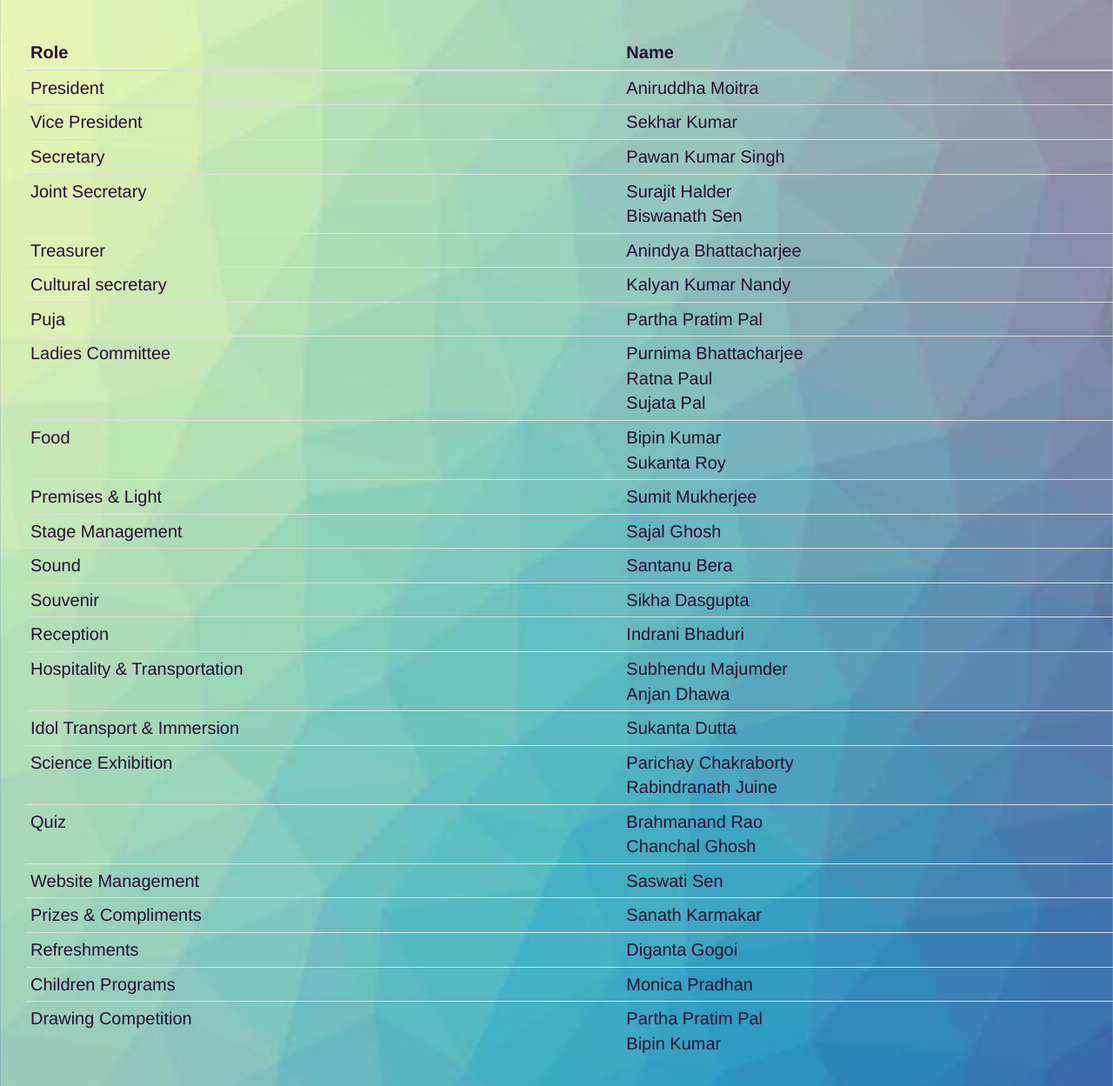
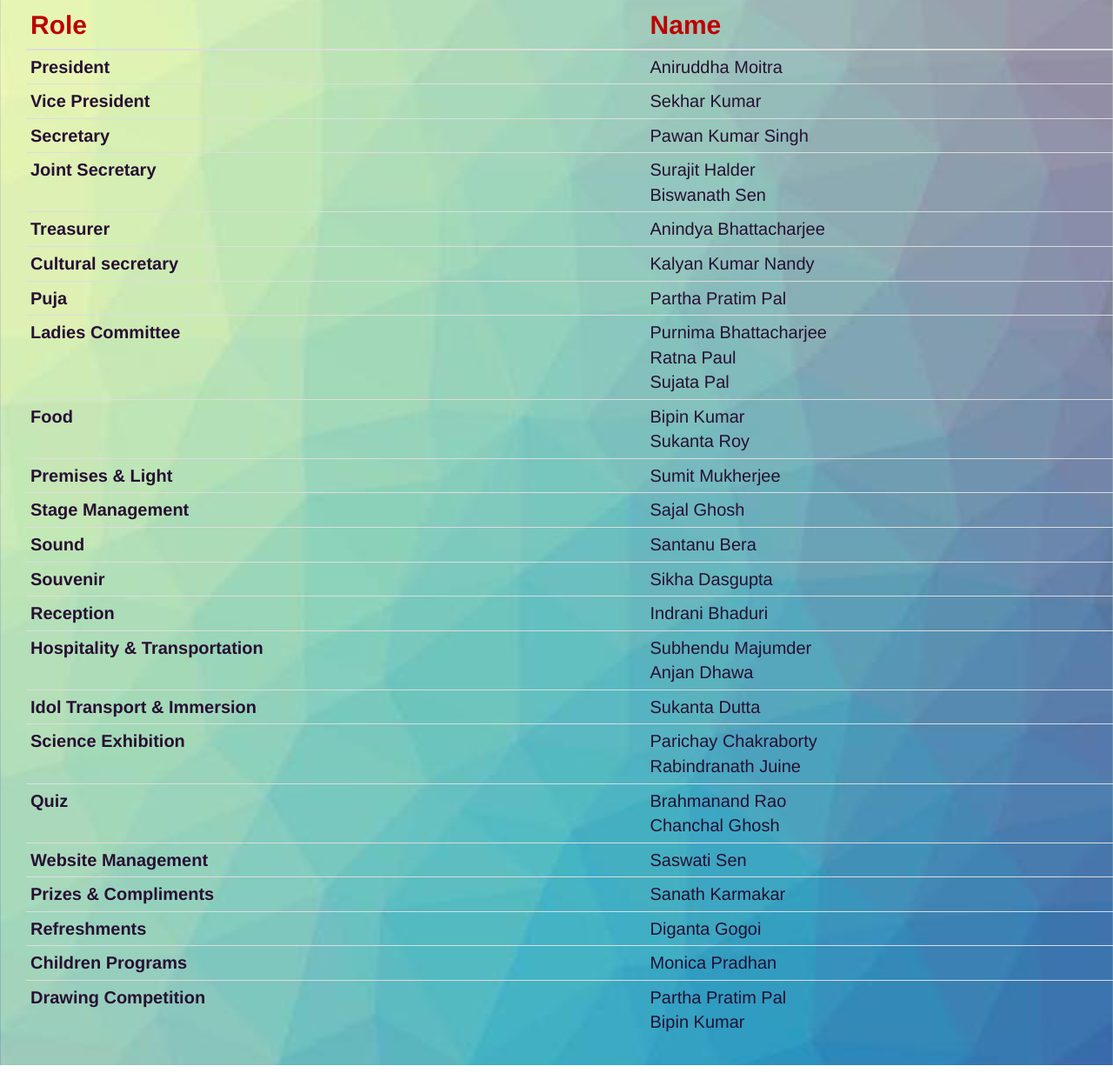
Before and after one commit to kalpakkamdurgapujo/kalpakkamdurgapujo.github.io, a website: page committee_members.html in a window 1280 px wide. Shown: the part 144-1393 px from the top of the page at 87% size. After the commit the page ends 1369 px from the top, so only its background shows below. Drawn offline with nearby package versions, Linux system fonts and the light colour scheme.

Commit message:
Minor UI changes

```diff
--- a/committee_members.html
+++ b/committee_members.html
@@ -2,7 +2,7 @@
 <html>
 	<head>
 		<meta charset = "UTF-8">
-		<title>About Kalpakkam</title>
+		<title>Committee Members</title>
 		<link rel="stylesheet" href="https://maxcdn.bootstrapcdn.com/bootstrap/3.3.7/css/bootstrap.min.css">
 		<link rel="stylesheet" type="text/css" href="./assets/css/style.css">
 	</head>
@@ -18,105 +18,105 @@
   			</div>
 		</nav>
 		<br><br>
-		<h1>Committee Members</h1><br>
+		<h1>Committee Members</h1>
 		<table class="table table-condensed table-hover table-responsive">
     		<thead>
-      			<tr>
+      			<tr style="font-size: 30px; color: rgb(190, 0, 0);">
         			<th>Role</th>
         			<th>Name</th>
       			</tr>
     		</thead>
     		<tbody>
     			<tr>
-        			<td>President</td>
+        			<td><strong>President</strong></td>
         			<td>Aniruddha Moitra</td>
       			</tr>
       			<tr>
-        			<td>Vice President</td>
+        			<td><strong>Vice President</strong></td>
         			<td>Sekhar Kumar</td>
       			</tr>
       			<tr>
-        			<td>Secretary</td>
+        			<td><strong>Secretary</strong></td>
         			<td>Pawan Kumar Singh</td>
       			</tr>
       			<tr>
-        			<td>Joint Secretary</td>
+        			<td><strong>Joint Secretary</strong></td>
         			<td>Surajit Halder<br>Biswanath Sen</td>
       			</tr>
       			<tr>
-        			<td>Treasurer</td>
+        			<td><strong>Treasurer</strong></td>
         			<td>Anindya Bhattacharjee</td>
       			</tr>
       			<tr>
-        			<td>Cultural secretary</td>
+        			<td><strong>Cultural secretary</strong></td>
         			<td>Kalyan Kumar Nandy</td>
       			</tr>
       			<tr>
-        			<td>Puja</td>
+        			<td><strong>Puja</strong></td>
         			<td>Partha Pratim Pal</td>
       			</tr>
       			<tr>
-        			<td>Ladies Committee</td>
+        			<td><strong>Ladies Committee</strong></td>
         			<td>Purnima Bhattacharjee<br>Ratna Paul<br>Sujata Pal</td>
       			</tr>
       			<tr>
-        			<td>Food</td>
+        			<td><strong>Food</strong></td>
         			<td>Bipin Kumar<br>Sukanta Roy</td>
       			</tr>
       			<tr>
-        			<td>Premises &amp; Light</td>
+        			<td><strong>Premises &amp; Light</strong></td>
         			<td>Sumit Mukherjee</td>
       			</tr>
       			<tr>
-        			<td>Stage Management</td>
+        			<td><strong>Stage Management</strong></td>
         			<td>Sajal Ghosh</td>
       			</tr>
       			<tr>
-        			<td>Sound</td>
+        			<td><strong>Sound</strong></td>
         			<td>Santanu Bera</td>
       			</tr>
       			<tr>
-        			<td>Souvenir</td>
+        			<td><strong>Souvenir</strong></td>
         			<td>Sikha Dasgupta</td>
       			</tr>
       			<tr>
-        			<td>Reception</td>
+        			<td><strong>Reception</strong></td>
         			<td>Indrani Bhaduri</td>
       			</tr>
       			<tr>
-        			<td>Hospitality &amp; Transportation</td>
+        			<td><strong>Hospitality &amp; Transportation</strong></td>
         			<td>Subhendu Majumder<br>Anjan Dhawa</td>
       			</tr>
       			<tr>
-        			<td>Idol Transport &amp; Immersion</td>
+        			<td><strong>Idol Transport &amp; Immersion</strong></td>
         			<td>Sukanta Dutta</td>
       			</tr>
       			<tr>
-        			<td>Science Exhibition</td>
+        			<td><strong>Science Exhibition</strong></td>
         			<td>Parichay Chakraborty<br>Rabindranath Juine</td>
       			</tr>
       			<tr>
-        			<td>Quiz</td>
+        			<td><strong>Quiz</strong></td>
         			<td>Brahmanand Rao<br>Chanchal Ghosh</td>
       			</tr>
       			<tr>
-        			<td>Website Management</td>
+        			<td><strong>Website Management</strong></td>
         			<td>Saswati Sen</td>
       			</tr>
       			<tr>
-        			<td>Prizes &amp; Compliments</td>
+        			<td><strong>Prizes &amp; Compliments</strong></td>
         			<td>Sanath Karmakar</td>
       			</tr>
       			<tr>
-        			<td>Refreshments</td>
+        			<td><strong>Refreshments</strong></td>
         			<td>Diganta Gogoi</td>
       			</tr>
       			<tr>
-        			<td>Children Programs</td>
+        			<td><strong>Children Programs</strong></td>
         			<td>Monica Pradhan</td>
       			</tr>
       			<tr>
-        			<td>Drawing Competition</td>
+        			<td><strong>Drawing Competition</strong></td>
         			<td>Partha Pratim Pal<br>Bipin Kumar</td>
       			</tr>
     		</tbody>
```
Also changed, not shown: index.html (+2 -1 lines).
